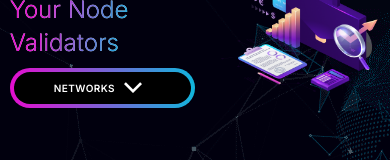
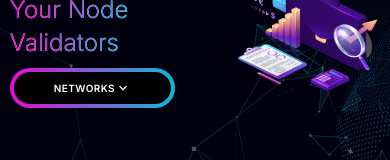
Before and after one commit to krompets/n8-website, an Angular app in the folder frontend/: page / in a window 390 px wide. Shown: the part 169-329 px from the top of the page. Built offline with nearby package versions, Linux system fonts and the light colour scheme.

Commit message:
Change button media

```diff
--- a/frontend/src/styles.css
+++ b/frontend/src/styles.css
@@ -77,7 +77,9 @@ body { margin: 0; font-family: Roboto, "Helvetica Neue", sans-serif; }
 }
 
 @media (max-width: 1303px) {
-  .button {
+  .button,
+  .button.btn-lg,
+  .button.btn-sm {
     height: 40px;
     border-radius: 20px;
     padding: 0 40px;
@@ -92,4 +94,7 @@ body { margin: 0; font-family: Roboto, "Helvetica Neue", sans-serif; }
     display: flex;
     width: 100%;
   }
+  .button .material-symbols-outlined {
+    font-size: 16px !important;
+  }
 }
```
